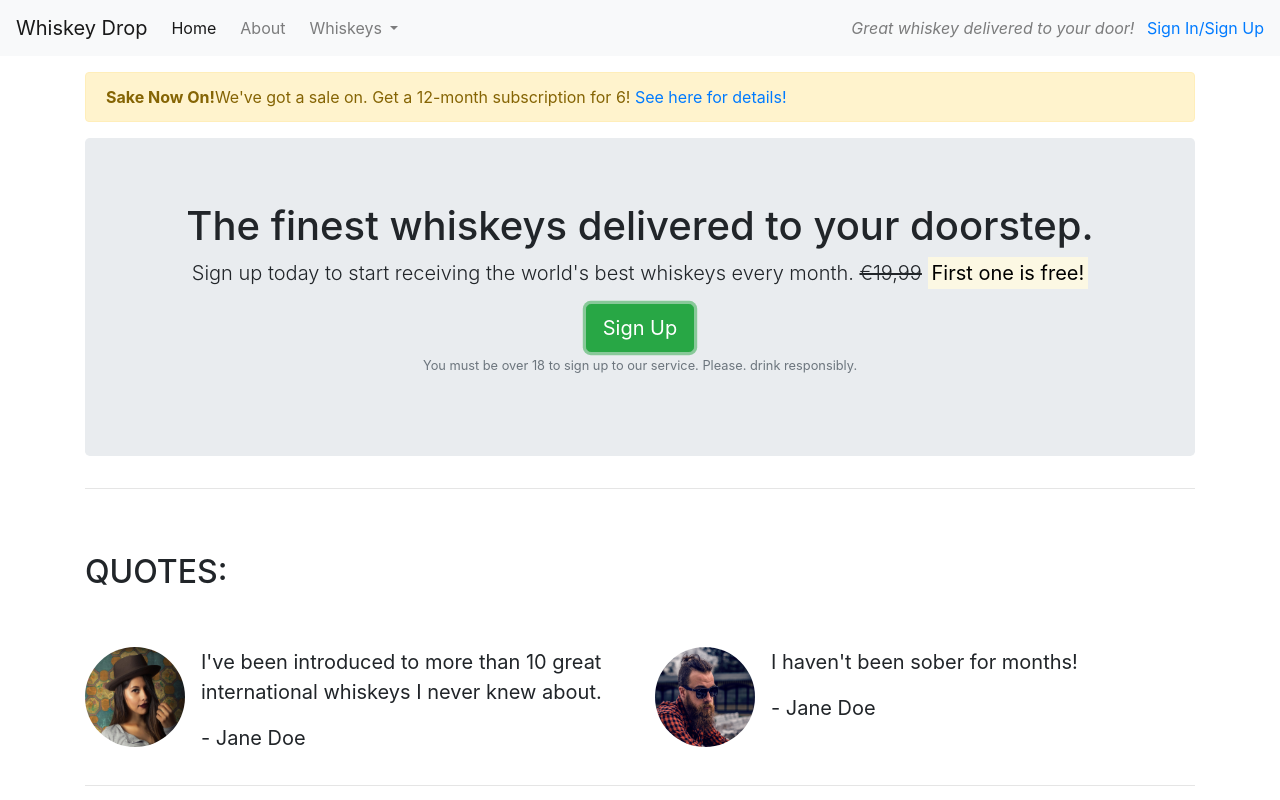
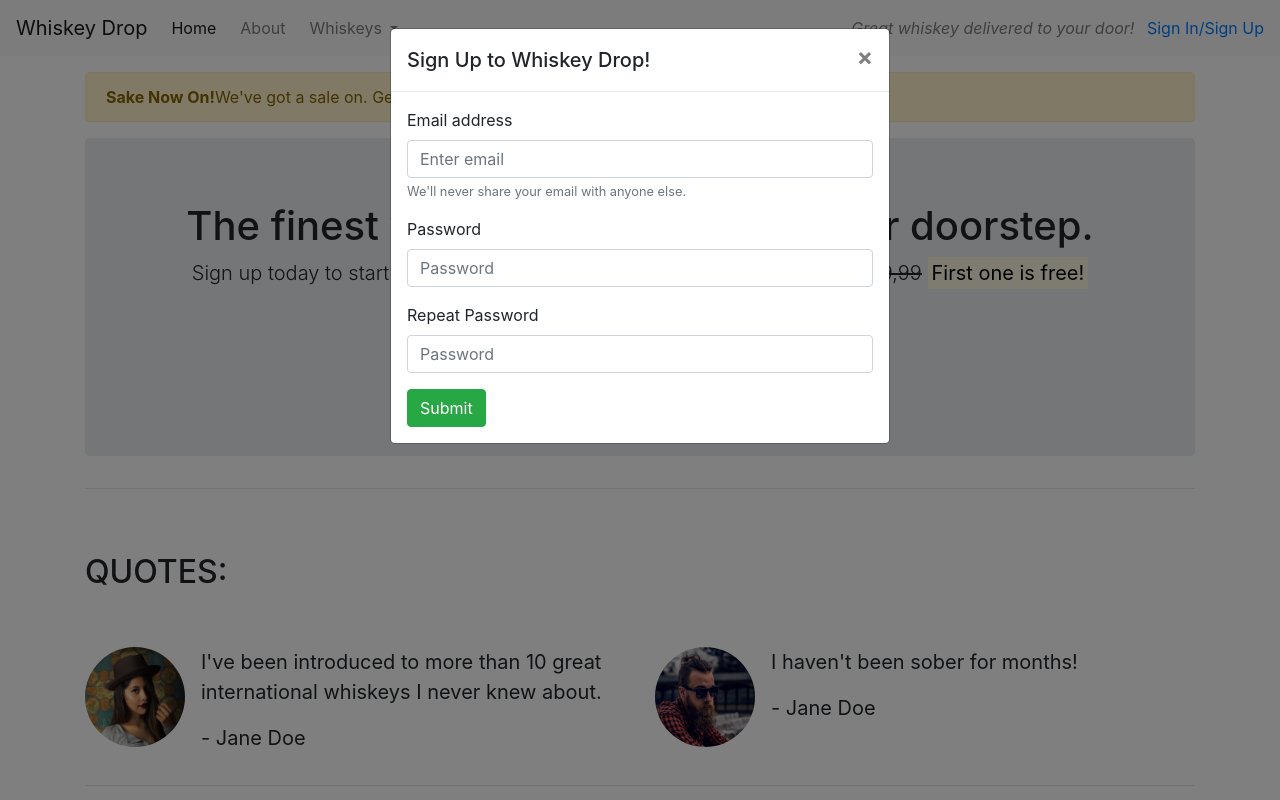
Before and after one commit to 23052015/bootstrap, a plain HTML site: page index.html in a window 1280 px wide. Both pictures are taken after a click on the button "Sign Up". Shown: the top 800 px of the page. Drawn offline with nearby package versions, Linux system fonts and the light colour scheme.

Commit message:
add modal and sign up form

```diff
--- a/index.html
+++ b/index.html
@@ -95,7 +95,7 @@
                         <span class="d-inline d-sm-none"><br /></span>
                         <strong><mark>First one is free!</mark></strong>
                     </p>
-                    <button class="btn btn-success btn-lg">Sign Up</button>
+                    <button class="btn btn-success btn-lg" data-toggle="modal" data-target="#signUpModal">Sign Up</button>
                     <p class="text-muted">
                         <small>You must be over 18 to sign up to our service. Please. drink
                             responsibly.</small>
@@ -208,6 +208,38 @@
         </section>
         <!-- /.features -->
     </article>
+    <div class="modal" tabindex="-1" role="dialog" id="signUpModal">
+        <div class="modal-dialog" role="document">
+            <div class="modal-content">
+                <div class="modal-header">
+                    <h5 class="modal-title">Sign Up to Whiskey Drop!</h5>
+                    <button type="button" class="close" data-dismiss="modal" aria-label="Close">
+                        <span aria-hidden="true">&times;</span>
+                    </button>
+                </div>
+                <div class="modal-body">
+                    <form>
+                        <div class="form-group">
+                          <label for="exampleInputEmail1">Email address</label>
+                          <input type="email" class="form-control" id="exampleInputEmail1" aria-describedby="emailHelp" placeholder="Enter email">
+                          <small id="emailHelp" class="form-text text-muted">We'll never share your email with anyone else.</small>
+                        </div>
+                        <div class="form-group">
+                          <label for="password">Password</label>
+                          <input type="password" class="form-control" id="password" placeholder="Password">
+                        </div>
+                        <div class="form-group">
+                            <label for="repeatPassword"> Repeat Password</label>
+                            <input type="password" class="form-control" id="repeatPassword" placeholder="Password">
+                          </div>
+
+                        <button type="submit" class="btn btn-success">Submit</button>
+                      </form>
+                </div>
+
+            </div>
+        </div>
+    </div>
     <script src="https://code.jquery.com/jquery-3.3.1.slim.min.js"
         integrity="sha384-q8i/X+965DzO0rT7abK41JStQIAqVgRVzpbzo5smXKp4YfRvH+8abtTE1Pi6jizo" crossorigin="anonymous">
     </script>
```
